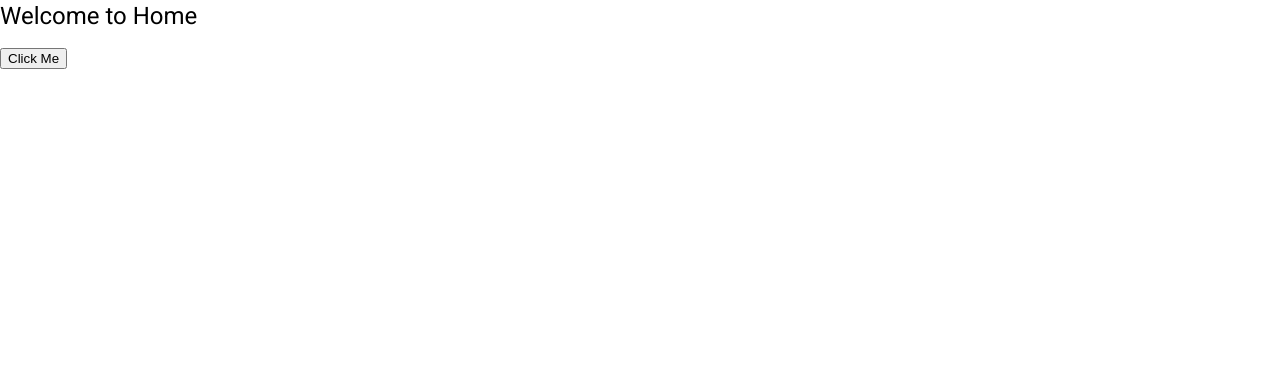
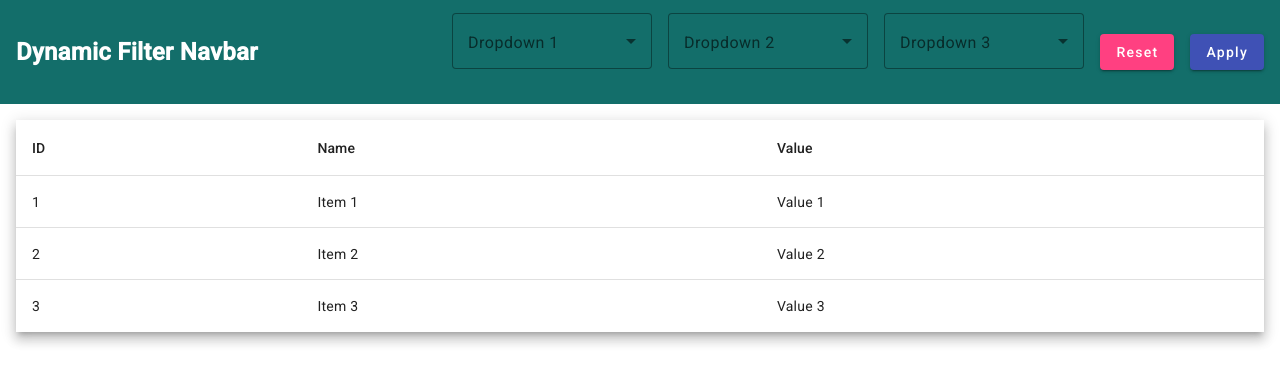
Before and after one commit to Bgahlout/dashbaord-filter-app-angualr-16, an Angular app: page / in a window 1280 px wide. Shown: the top 384 px of the page. Built offline with nearby package versions, Linux system fonts and the light colour scheme.

Commit message:
create reactive form with table data and apply filter and reset button

```diff
--- a/src/app/features/home/home.component.html
+++ b/src/app/features/home/home.component.html
@@ -1,2 +1,57 @@
-<h1>Welcome to Home</h1>
-<app-button label="Click Me"></app-button>
+<mat-toolbar color="primary" class="navbar">
+  <span class="navbar-title">Dynamic Filter Navbar</span>
+  <span class="spacer"></span>
+  <form [formGroup]="dropdownForm" class="dropdown-form">
+    <mat-form-field appearance="outline" class="dropdown-field">
+      <mat-label>Dropdown 1</mat-label>
+      <mat-select formControlName="dropdown1" multiple>
+        <mat-option *ngFor="let option of dropdown1Options" [value]="option">
+          {{ option }}
+        </mat-option>
+      </mat-select>
+    </mat-form-field>
+
+    <mat-form-field appearance="outline" class="dropdown-field">
+      <mat-label>Dropdown 2</mat-label>
+      <mat-select formControlName="dropdown2" multiple>
+        <mat-option *ngFor="let option of dropdown2Options" [value]="option">
+          {{ option }}
+        </mat-option>
+      </mat-select>
+    </mat-form-field>
+
+    <mat-form-field appearance="outline" class="dropdown-field">
+      <mat-label>Dropdown 3</mat-label>
+      <mat-select formControlName="dropdown3" multiple>
+        <mat-option *ngFor="let option of dropdown3Options" [value]="option">
+          {{ option }}
+        </mat-option>
+      </mat-select>
+    </mat-form-field>
+
+    <button mat-raised-button color="accent" (click)="resetFilters()">Reset</button>
+    <button mat-raised-button color="primary" (click)="applyFilters()">Apply</button>
+  </form>
+</mat-toolbar>
+
+<div class="table-container">
+  <table mat-table [dataSource]="(filteredData$ | async) || []" class="mat-elevation-z8">
+    <ng-container matColumnDef="id">
+      <th mat-header-cell *matHeaderCellDef> ID </th>
+      <td mat-cell *matCellDef="let element"> {{ element.id }} </td>
+    </ng-container>
+
+    <ng-container matColumnDef="name">
+      <th mat-header-cell *matHeaderCellDef> Name </th>
+      <td mat-cell *matCellDef="let element"> {{ element.name }} </td>
+    </ng-container>
+
+    <ng-container matColumnDef="value">
+      <th mat-header-cell *matHeaderCellDef> Value </th>
+      <td mat-cell *matCellDef="let element"> {{ element.value }} </td>
+    </ng-container>
+
+    <tr mat-header-row *matHeaderRowDef="displayedColumns"></tr>
+    <tr mat-row *matRowDef="let row; columns: displayedColumns;"></tr>
+  </table>
+</div>
--- a/src/app/features/home/home.component.scss
+++ b/src/app/features/home/home.component.scss
@@ -0,0 +1,35 @@
+
+.navbar {
+    display: flex;
+    align-items: center;
+    padding: 0 1rem;
+    height: 13vh;
+    background-color: #136e6a;
+  }
+
+  .navbar-title {
+    font-size: 1.5rem;
+    font-weight: bold;
+  }
+
+  .spacer {
+    flex: 1 1 auto;
+  }
+
+  .dropdown-form {
+    display: flex;
+    gap: 1rem;
+    align-items: center;
+  }
+
+  .dropdown-field {
+    width: 200px;
+  }
+
+  .table-container {
+    margin: 1rem;
+  }
+
+  table {
+    width: 100%;
+  }
--- a/src/app/features/home/home.component.ts
+++ b/src/app/features/home/home.component.ts
@@ -1,15 +1,82 @@
 import { Component } from '@angular/core';
+import { FormBuilder, FormGroup, ReactiveFormsModule } from '@angular/forms';
+import { MatToolbarModule } from '@angular/material/toolbar';
+import { MatFormFieldModule } from '@angular/material/form-field';
+import { MatSelectModule } from '@angular/material/select';
+import { MatButtonModule } from '@angular/material/button';
+import { MatTableModule } from '@angular/material/table';
 import { CommonModule } from '@angular/common';
-
-import { ButtonComponent } from 'src/app/shared/components/button/button.component';
+import { BehaviorSubject, Observable, of } from 'rxjs';
+import { switchMap, debounceTime } from 'rxjs/operators';
 
 @Component({
   selector: 'app-home',
   standalone: true,
-  imports: [CommonModule, ButtonComponent], // Import shared components
+  imports: [
+    CommonModule,
+    ReactiveFormsModule,
+    MatToolbarModule,
+    MatFormFieldModule,
+    MatSelectModule,
+    MatButtonModule,
+    MatTableModule], // Import shared components
   templateUrl: './home.component.html',
   styleUrls: ['./home.component.scss']
 })
 export class HomeComponent {
+  dropdownForm: FormGroup;
+  dropdown1Options = ['Option 1', 'Option 2', 'Option 3'];
+  dropdown2Options = ['Option A', 'Option B', 'Option C'];
+  dropdown3Options = ['Choice X', 'Choice Y', 'Choice Z'];
 
+  displayedColumns: string[] = ['id', 'name', 'value'];
+  private filterSubject = new BehaviorSubject<any>(null);
+  filteredData$: Observable<any[]>;
+
+  constructor(private fb: FormBuilder) {
+    this.dropdownForm = this.fb.group({
+      dropdown1: [[]], // Multi-select dropdowns initialized as empty arrays
+      dropdown2: [[]],
+      dropdown3: [[]]
+    });
+
+    // Reactive programming: Fetch data based on filters
+    this.filteredData$ = this.filterSubject.pipe(
+      debounceTime(300), // Wait for user input to stabilize
+      switchMap((filters) => this.fetchData(filters))
+    );
+  }
+
+  resetFilters(): void {
+    this.dropdownForm.reset({ dropdown1: [], dropdown2: [], dropdown3: [] });
+    this.filterSubject.next([]); // Reset the filter
+  }
+
+
+  applyFilters(): void {
+    this.filterSubject.next(this.dropdownForm.value); // Emit the current filter values
+  }
+  fetchData(filters: any): Observable<any[]> {
+    // Simulate an API call with filters
+    const mockData = [
+      { id: 1, name: 'Item 1', value: 'Value 1' },
+      { id: 2, name: 'Item 2', value: 'Value 2' },
+      { id: 3, name: 'Item 3', value: 'Value 3' }
+    ];
+
+    if (!filters) {
+      return of(mockData); // Return all data if no filters are applied
+    }
+
+    // Filter data based on dropdown values
+    return of(
+      mockData.filter((item) => {
+        return (
+          (!filters.dropdown1.length || filters.dropdown1.includes(item.name)) &&
+          (!filters.dropdown2.length || filters.dropdown2.includes(item.value)) &&
+          (!filters.dropdown3.length || filters.dropdown3.includes(item.name))
+        );
+      })
+    );
+  }
 }
```
